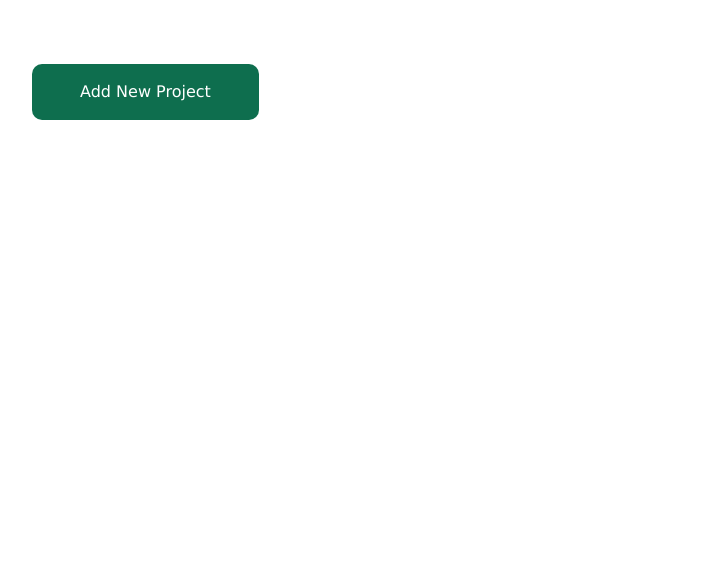
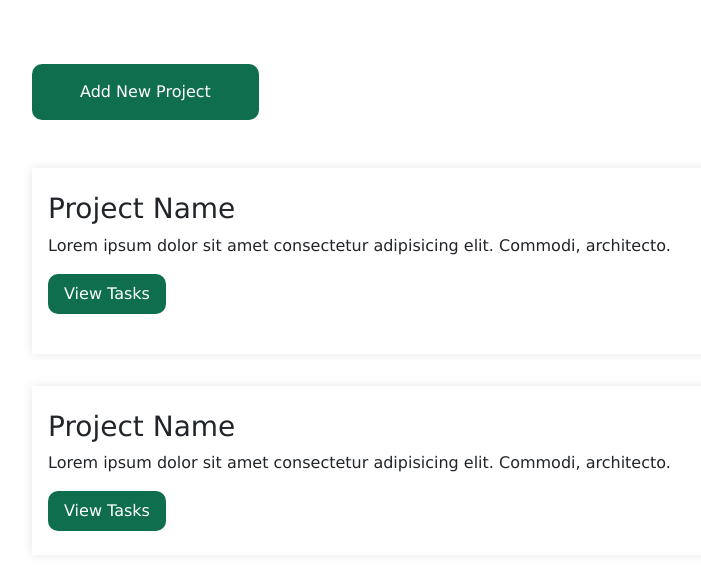
Before and after one commit to rukundoeric/todo-list, a website built with webpack: page dist/index.html in a window 1280 px wide. Shown: the whole page, without its empty margins (66-767 px from the left). Built offline with nearby package versions, Linux system fonts and the light colour scheme.

Commit message:
add project item

```diff
--- a/assets/sass/_index.scss
+++ b/assets/sass/_index.scss
@@ -20,3 +20,7 @@ button {
     outline: none;
   }
 }
+
+.item {
+  box-shadow: 0 0 10px rgb(230, 230, 230);
+}
```
Also changed, not shown: assets/css/style.css, dist/index.html, 1 other file.
